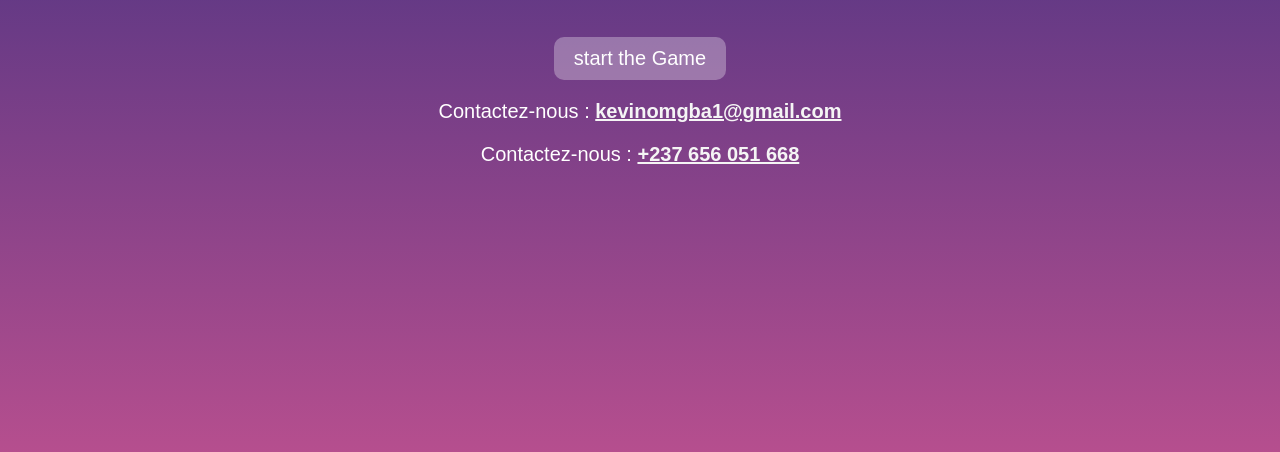
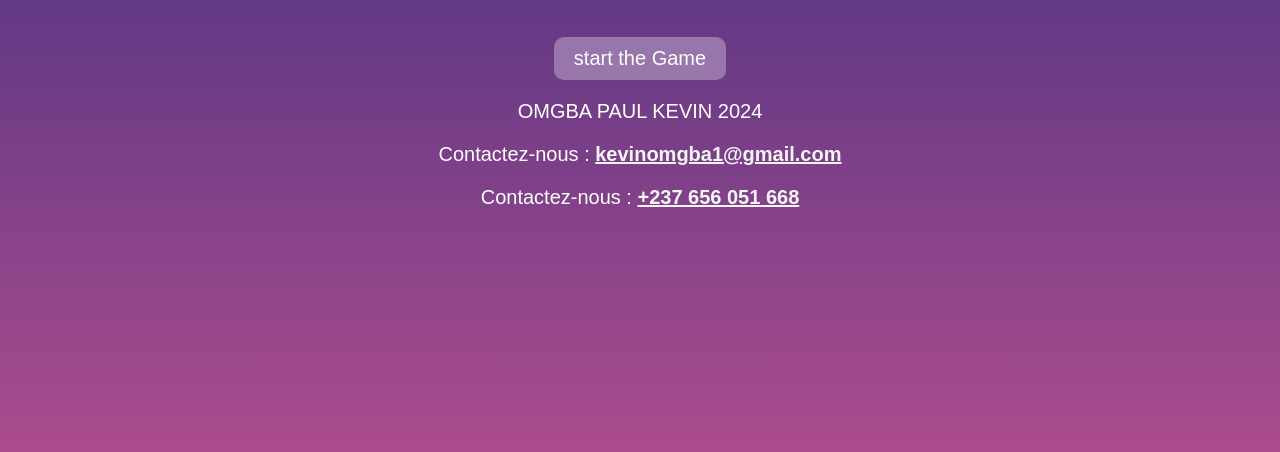
Before and after one commit to OmgbakeviN/LOST-WORDS, a plain HTML site: page index.html in a window 1280 px wide. Shown: the part 320-772 px from the top of the page. Drawn offline with Linux system fonts and the light colour scheme.

Commit message:
Update index.html
added to footer OMGBA PAUL KEVIN 2025

```diff
--- a/index.html
+++ b/index.html
@@ -58,6 +58,7 @@
         <a href="game.html" class="btn">start the Game</a>
     </div>
     <footer>
+        <p style="color: white;">OMGBA PAUL KEVIN 2024</p>
         <p style="color: white;">Contactez-nous : <a href="mailto:kevinomgba1@gmail.com" style="color: whitesmoke;"><b>kevinomgba1@gmail.com</b></a></p>
         <p>Contactez-nous : <a href="tel:+237656051668" style="color: whitesmoke;"><b>+237 656 051 668</b></a></p>
     </footer>
```
